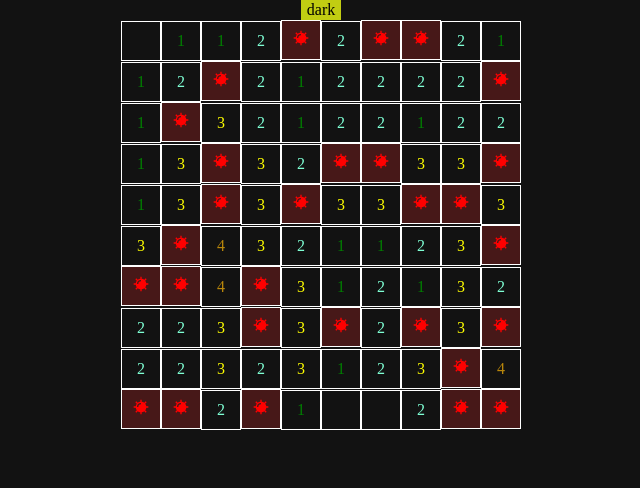
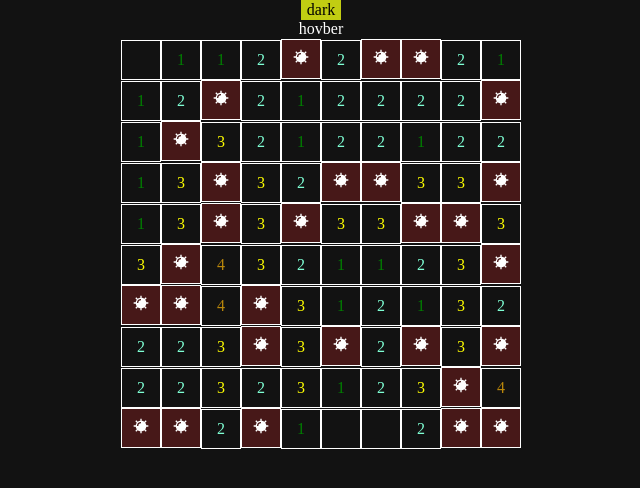
Before and after one commit to aminzi7/vue_minesweeper, a Vue app: page / in a window 1280 px wide. Shown: the top 488 px of the page, without its empty margins (319-959 px from the left). Built offline with nearby package versions, Linux system fonts and the light colour scheme.

Commit message:
修复hover颜色

```diff
--- a/src/components/minCentre.vue
+++ b/src/components/minCentre.vue
@@ -1,5 +1,6 @@
 <template>
   <div class="min-centre">
+    <div class="tt">hovber</div>
     <div v-for="(row, y) in state" :key="y">
       <button
         v-for="(item, x) in row"
@@ -98,7 +99,7 @@ const numberColor = [
 ];
 // 颜色快
 function getBlockColor(block: BlockState) {
-  return block.mine ? "red" : numberColor[block.adjacentMines];
+  return block.mine ? "#fff" : numberColor[block.adjacentMines];
 }
 
 generateMines();
@@ -115,8 +116,9 @@ updateNumbers();
   }
   color: #fff;
   .tt {
-    display: flex;
-    flex-direction: row;
+    &:hover {
+      background-color: aqua;
+    }
   }
   button {
     width: 40px;
@@ -126,7 +128,7 @@ updateNumbers();
     border: 1px solid #ffffff;
     color: #fff;
     &:hover {
-      background-color: rgb(48, 59, 59);
+      background-color: rgb(134, 148, 148) !important;
     }
   }
 }
```
